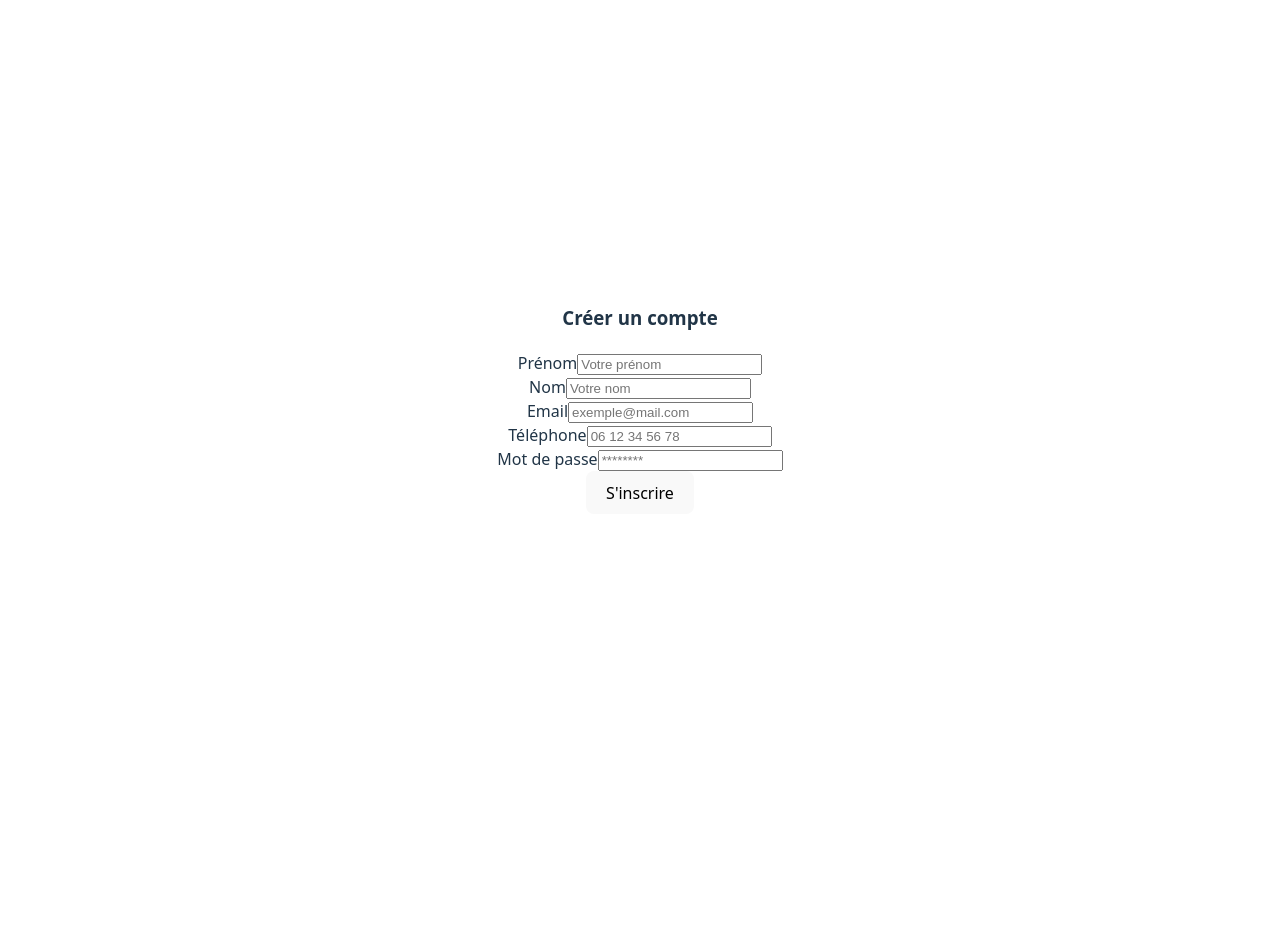
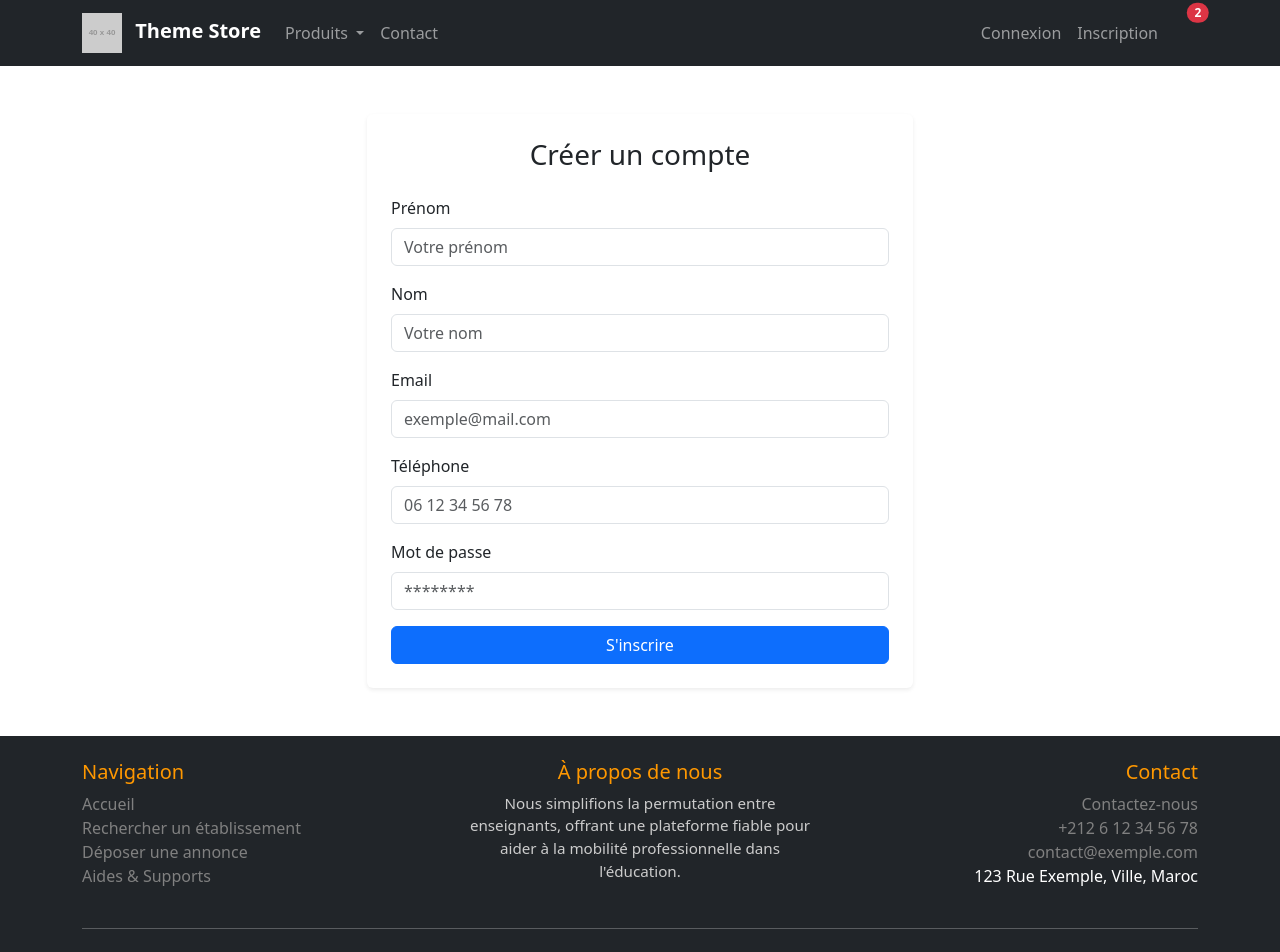
Before and after one commit to OumObayid/store, a Vue app: page /register in a window 1280 px wide. Shown: the top 952 px of the page. Before the commit the page ends 800 px from the top, so only its background shows below. Built offline with nearby package versions, Linux system fonts and the light colour scheme.

Commit message:
creation de header footer

```diff
--- a/index.html
+++ b/index.html
@@ -5,9 +5,13 @@
     <link rel="icon" type="image/svg+xml" href="/vite.svg" />
     <meta name="viewport" content="width=device-width, initial-scale=1.0" />
     <title>Vite + Vue</title>
+    <link href="https://cdn.jsdelivr.net/npm/bootstrap@5.3.7/dist/css/bootstrap.min.css" rel="stylesheet" integrity="sha384-LN+7fdVzj6u52u30Kp6M/trliBMCMKTyK833zpbD+pXdCLuTusPj697FH4R/5mcr" crossorigin="anonymous">
+
   </head>
   <body>
     <div id="app"></div>
     <script type="module" src="/src/main.js"></script>
+    <script src="https://cdn.jsdelivr.net/npm/bootstrap@5.3.7/dist/js/bootstrap.bundle.min.js" integrity="sha384-ndDqU0Gzau9qJ1lfW4pNLlhNTkCfHzAVBReH9diLvGRem5+R9g2FzA8ZGN954O5Q" crossorigin="anonymous"></script>
+
   </body>
 </html>
--- a/src/App.vue
+++ b/src/App.vue
@@ -1,15 +1,26 @@
 <script setup>
+import Header from './components/Header.vue'
+import Footer from './components/Footer.vue'
 </script>
 
 <template>
- <div>
- <router-view />
- </div>
-
+  <div class="app-layout">
+    <Header />
+    <main class="app-content">
+      <router-view />
+    </main>
+    <Footer />
+  </div>
 </template>
 
-<style scoped>
-h1{
-  color:red
+<style>
+.app-layout {
+  display: flex;
+  flex-direction: column;
+  min-height: 100vh; /* pleine hauteur */
+}
+
+.app-content {
+  flex: 1; /* prend tout l’espace disponible entre header et footer */
 }
 </style>
--- /dev/null
+++ b/src/components/Footer.vue
@@ -0,0 +1,86 @@
+<template>
+  <footer class="footer bg-dark text-white py-4">
+    <div class="container">
+      <div class="row">
+
+        <!-- Colonne 1: Liens de navigation -->
+        <div class="col-md-4 col-sm-12 mb-3">
+          <h5 class="footer-title">Navigation</h5>
+          <ul class="list-unstyled">
+            <li><router-link to="/" class="footer-link">Accueil</router-link></li>
+            <li><router-link to="/recherche" class="footer-link">Rechercher un établissement</router-link></li>
+            <li><router-link to="/annonce" class="footer-link">Déposer une annonce</router-link></li>
+            <li><router-link to="/support" class="footer-link">Aides & Supports</router-link></li>
+          </ul>
+        </div>
+
+        <!-- Colonne 2: À propos -->
+        <div class="col-md-4 col-sm-12 mb-3 text-center">
+          <h5 class="footer-title">À propos de nous</h5>
+          <p class="footer-text">
+            Nous simplifions la permutation entre enseignants, offrant une plateforme fiable pour
+            aider à la mobilité professionnelle dans l'éducation.
+          </p>
+        </div>
+
+        <!-- Colonne 3: Contact -->
+        <div class="col-md-4 col-sm-12 mb-3 text-end">
+          <h5 class="footer-title">Contact</h5>
+          <ul class="list-unstyled">
+            <li><router-link to="/contact" class="footer-link">Contactez-nous</router-link></li>
+            <li><a :href="`tel:${tel}`" class="footer-link">{{ tel }}</a></li>
+            <li><a :href="`mailto:${email}`" class="footer-link">{{ email }}</a></li>
+            <li>{{ adresse }}</li>
+          </ul>
+        </div>
+      </div>
+
+      <hr class="my-4">
+
+      <!-- Liens politiques -->
+      <div class="row">
+        <div class="col-12 text-center d-flex flex-column flex-sm-row justify-content-center">
+          <router-link to="/policy" class="footer-link me-0 me-sm-3 mb-2 mb-sm-0">
+            Politique de confidentialité
+          </router-link>
+          <router-link to="/terms" class="footer-link">
+            Conditions d'utilisation
+          </router-link>
+        </div>
+      </div>
+
+      <!-- Copyright -->
+      <div class="text-center mt-3">
+        <p class="copyright">Store &copy; {{ currentYear }} — Tous droits réservés — v1.0</p>
+      </div>
+    </div>
+  </footer>
+</template>
+
+<script setup>
+const currentYear = new Date().getFullYear()
+const tel = "+212 6 12 34 56 78"
+const email = "contact@exemple.com"
+const adresse = "123 Rue Exemple, Ville, Maroc"
+</script>
+
+<!-- Styles spécifiques au footer -->
+<style scoped>
+.footer-title {
+  color: var(--orange);
+}
+
+.footer-link {
+  text-decoration: none;
+  color: gray !important;
+}
+
+.footer-link:hover {
+  color: var(--orange) !important;
+}
+
+.footer-text {
+  color: #ccc;
+  font-size: 0.95rem;
+}
+</style>
--- /dev/null
+++ b/src/components/Header.vue
@@ -0,0 +1,91 @@
+<template>
+  <nav class="navbar navbar-expand-lg navbar-dark bg-dark">
+    <div class="container">
+      <!-- Logo -->
+      <router-link class="navbar-brand fw-bold" to="/">
+        <img src="https://via.placeholder.com/40" alt="Logo" class="me-2" style="height: 40px;">
+        Theme Store
+      </router-link>
+
+      <!-- Bouton mobile -->
+      <button class="navbar-toggler" type="button" data-bs-toggle="collapse" data-bs-target="#mainNavbar">
+        <span class="navbar-toggler-icon"></span>
+      </button>
+
+      <!-- Menu -->
+      <div class="collapse navbar-collapse" id="mainNavbar">
+        <ul class="navbar-nav me-auto mb-2 mb-lg-0">
+          <!-- Produits -->
+          <li class="nav-item dropdown">
+            <a class="nav-link dropdown-toggle" href="#" id="produitsDropdown" role="button" data-bs-toggle="dropdown">
+              Produits
+            </a>
+            <ul class="dropdown-menu" aria-labelledby="produitsDropdown">
+              <li><router-link class="dropdown-item" to="/produits">Liste des produits</router-link></li>
+              <li><router-link class="dropdown-item" to="/categories">Produits par catégorie</router-link></li>
+            </ul>
+          </li>
+
+          <!-- Contact -->
+          <li class="nav-item">
+            <router-link class="nav-link" to="/contact">Contact</router-link>
+          </li>
+        </ul>
+
+        <!-- Droite : Connexion / Compte + Panier -->
+        <ul class="navbar-nav ms-auto">
+          <!-- Si l'utilisateur n'est pas connecté -->
+          <template v-if="!isLoggedIn">
+            <li class="nav-item">
+              <router-link class="nav-link" to="/login">Connexion</router-link>
+            </li>
+            <li class="nav-item">
+              <router-link class="nav-link" to="/register">Inscription</router-link>
+            </li>
+          </template>
+
+          <!-- Si l'utilisateur est connecté -->
+          <template v-else>
+            <li class="nav-item dropdown">
+              <a class="nav-link dropdown-toggle" href="#" id="compteDropdown" role="button" data-bs-toggle="dropdown">
+                {{ userName }}
+              </a>
+              <ul class="dropdown-menu dropdown-menu-end" aria-labelledby="compteDropdown">
+                <li><router-link class="dropdown-item" to="/dashboard">Dashboard</router-link></li>
+                <li><router-link class="dropdown-item" to="/mes-infos">Mes infos</router-link></li>
+                <li><router-link class="dropdown-item" to="/mes-commandes">Mes commandes</router-link></li>
+                <li><router-link class="dropdown-item" to="/mes-favoris">Mes favoris</router-link></li>
+                <li><hr class="dropdown-divider"></li>
+                <li><a class="dropdown-item" href="#" @click.prevent="logout">Déconnexion</a></li>
+              </ul>
+            </li>
+          </template>
+
+          <!-- Icône panier -->
+          <li class="nav-item ms-3">
+            <router-link class="nav-link position-relative" to="/panier">
+              <i class="bi bi-cart3 fs-5"></i>
+              <span v-if="cartCount > 0" class="position-absolute top-0 start-100 translate-middle badge rounded-pill bg-danger">
+                {{ cartCount }}
+              </span>
+            </router-link>
+          </li>
+        </ul>
+      </div>
+    </div>
+  </nav>
+</template>
+
+<script setup>
+// Simulations pour démo
+import { ref } from 'vue'
+
+const isLoggedIn = ref(false) // change en true pour voir le menu "compte"
+const userName = ref('Mustapha')
+const cartCount = ref(2)
+
+const logout = () => {
+  alert('Déconnexion effectuée !')
+  isLoggedIn.value = false
+}
+</script>
--- /dev/null
+++ b/src/pages/publicPages/Contact.vue
@@ -0,0 +1,13 @@
+<template>
+    <div>
+<h1>Contact</h1>
+    </div>
+</template>
+
+<script setup>
+
+</script>
+
+<style  scoped>
+
+</style>
--- /dev/null
+++ b/src/pages/publicPages/Policy.vue
@@ -0,0 +1,13 @@
+<template>
+    <div>
+ <h1>Policy</h1>
+    </div>
+</template>
+
+<script setup>
+
+</script>
+
+<style  scoped>
+
+</style>
--- /dev/null
+++ b/src/pages/publicPages/Terms.vue
@@ -0,0 +1,13 @@
+<template>
+    <div>
+<h1>Terms</h1>
+    </div>
+</template>
+
+<script setup>
+
+</script>
+
+<style  scoped>
+
+</style>
--- /dev/null
+++ b/src/pages/publicPages/home.vue
@@ -0,0 +1,14 @@
+<template>
+    <div>
+       <h1> home page </h1>
+      <p>Lorem ipsum dolor sit amet consectetur, adipisicing elit. Delectus exercitationem aliquam consectetur quos officia dolores ea ratione magnam quod? Accusamus enim placeat eaque quas quia aliquid delectus libero eveniet beatae.</p>
+    </div>
+</template>
+
+<script setup>
+
+</script>
+
+<style  scoped>
+
+</style>
--- a/src/style.css
+++ b/src/style.css
@@ -1,33 +1,20 @@
 :root {
+  /* Fontes & styles globaux */
   font-family: system-ui, Avenir, Helvetica, Arial, sans-serif;
   line-height: 1.5;
   font-weight: 400;
 
-  color-scheme: light dark;
-  color: rgba(255, 255, 255, 0.87);
-  background-color: #242424;
-
-  font-synthesis: none;
-  text-rendering: optimizeLegibility;
-  -webkit-font-smoothing: antialiased;
-  -moz-osx-font-smoothing: grayscale;
-}
-
-a {
-  font-weight: 500;
-  color: #646cff;
-  text-decoration: inherit;
-}
-a:hover {
-  color: #535bf2;
+  /* Variables globales */
+  --orange: #ff9800;
 }
 
 body {
   margin: 0;
-  display: flex;
-  place-items: center;
+  padding: 0;
   min-width: 320px;
   min-height: 100vh;
+  display: flex;
+  flex-direction: column; /* Permet un layout header → contenu → footer */
 }
 
 h1 {
@@ -35,45 +22,26 @@ h1 {
   line-height: 1.1;
 }
 
-button {
-  border-radius: 8px;
-  border: 1px solid transparent;
-  padding: 0.6em 1.2em;
-  font-size: 1em;
-  font-weight: 500;
-  font-family: inherit;
-  background-color: #1a1a1a;
-  cursor: pointer;
-  transition: border-color 0.25s;
-}
-button:hover {
-  border-color: #646cff;
-}
-button:focus,
-button:focus-visible {
-  outline: 4px auto -webkit-focus-ring-color;
+a {
+  text-decoration: none;
+  color: inherit;
+  transition: color 0.2s ease-in-out;
 }
 
-.card {
-  padding: 2em;
+a:hover {
+  color: var(--orange);
 }
 
-#app {
-  max-width: 1280px;
-  margin: 0 auto;
-  padding: 2rem;
-  text-align: center;
+a.active {
+  color: var(--orange) !important;
 }
 
-@media (prefers-color-scheme: light) {
-  :root {
-    color: #213547;
-    background-color: #ffffff;
-  }
-  a:hover {
-    color: #747bff;
-  }
-  button {
-    background-color: #f9f9f9;
-  }
+ul {
+  padding: 0;
+  margin: 0;
+  list-style: none;
 }
+
+p {
+  margin: 0;
+}
```
Also changed, not shown: src/router/index.js (+10 -0 lines), 2 other files (tests, documents, lock files or other folders).
